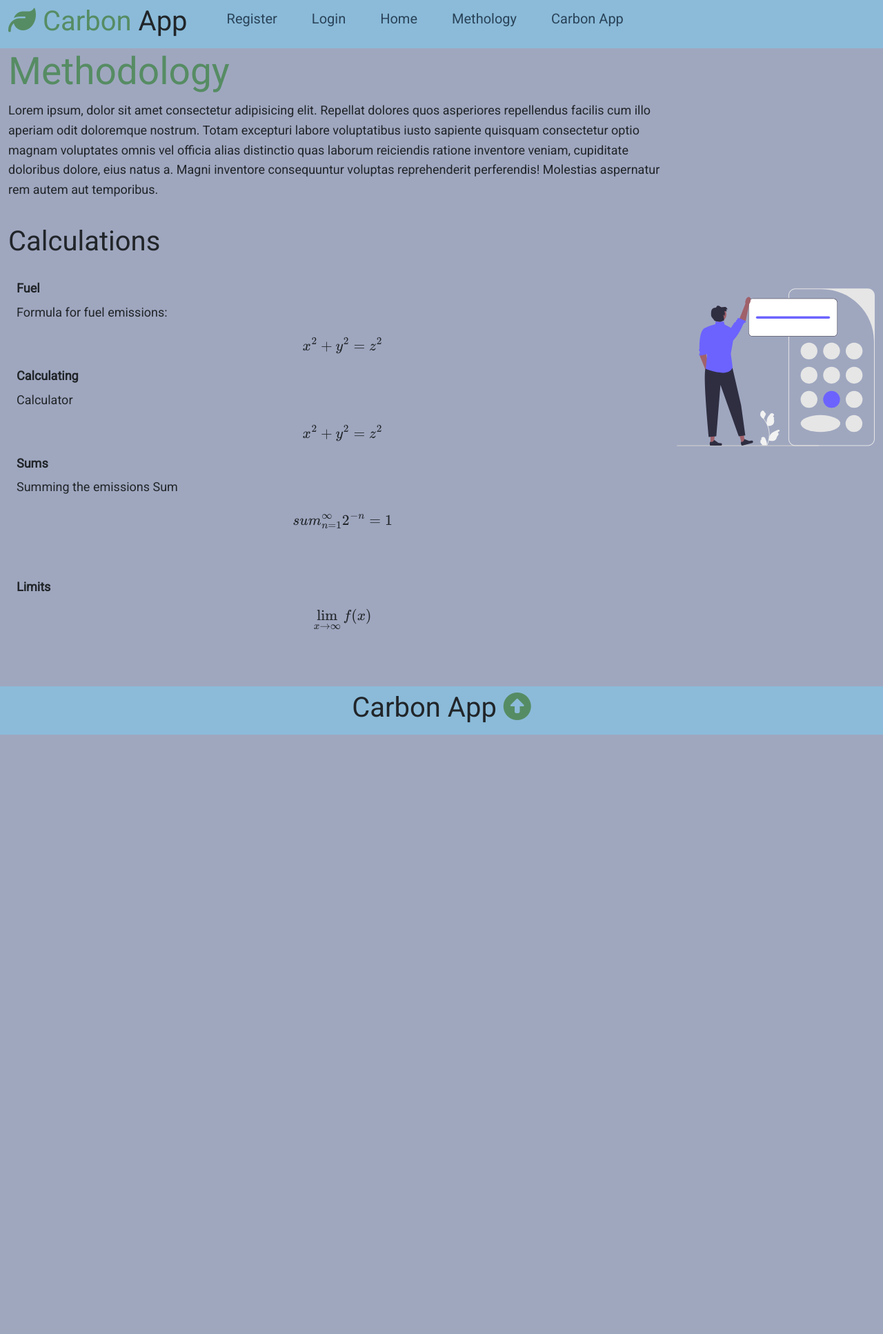
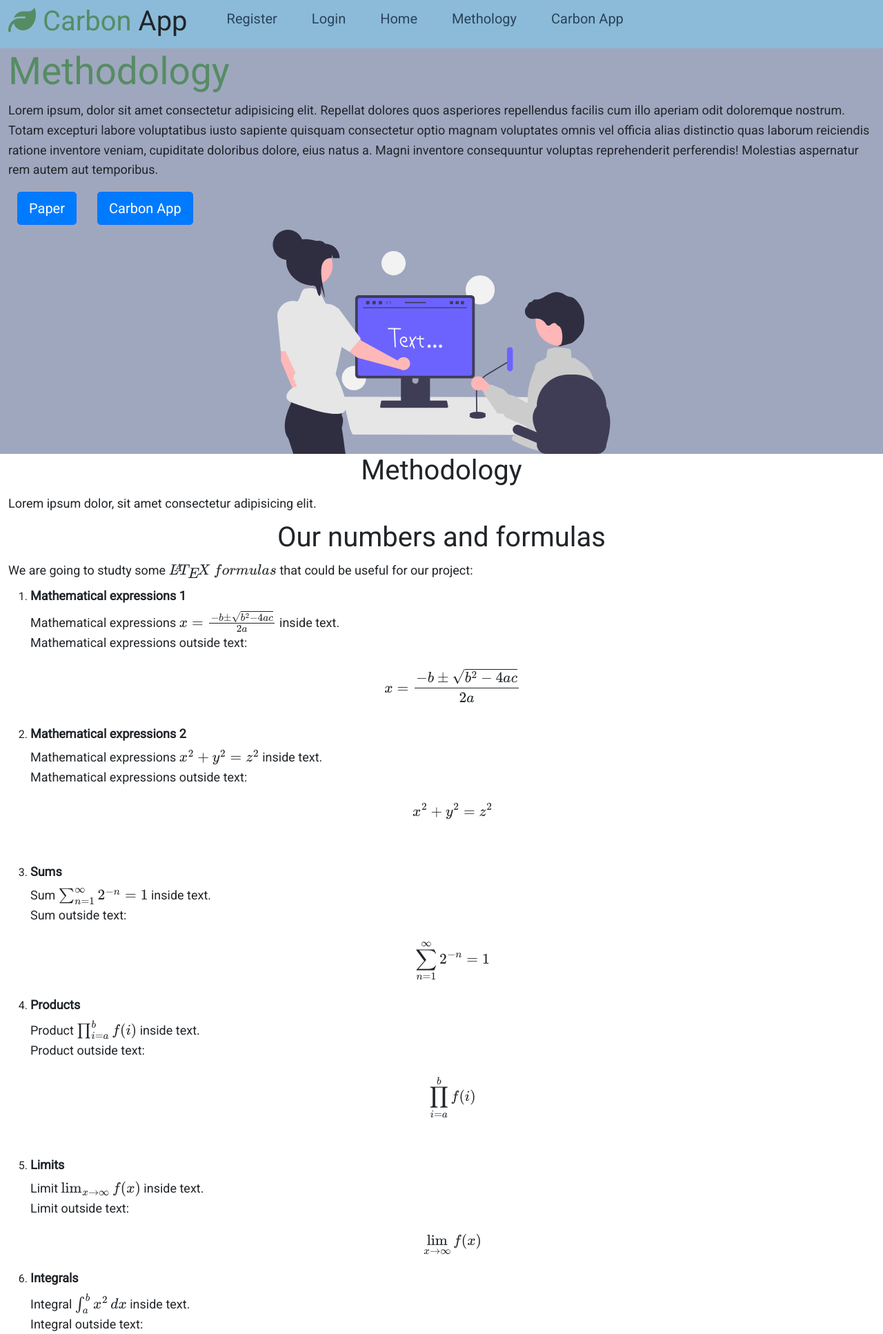
Before and after one commit to MartinAkselsen/AppMartin, a Flask app: page /methodology in a window 1280 px wide. Shown: the top 1934 px of the page at 69% size. Before the commit the page ends 1065 px from the top, so only its background shows below. Run offline with Flask 2, Linux system fonts and the light colour scheme; some libraries are stand-ins or nearby versions.

Commit message:
Update methodology.html

```diff
--- a/capp/templates/methodology.html
+++ b/capp/templates/methodology.html
@@ -5,69 +5,186 @@
 <section class="section_header_methodology">
     <div class="container">
 
-    </head>
-
-
-      <div class="header_methodology">
+      <div class="header">
         <div class="box">
-          <h1 style="font-size:55px;"><span class="text-logo">Methodology</span></h1>
+          <h1 style="font-size:55px;"><span class="text-logo"> Methodology</span></h1>
           <p style="text-align:left;">
               Lorem ipsum, dolor sit amet consectetur adipisicing elit. Repellat dolores quos asperiores repellendus facilis cum illo aperiam odit doloremque nostrum. Totam excepturi labore voluptatibus iusto sapiente quisquam consectetur optio magnam voluptates omnis vel officia alias distinctio quas laborum reiciendis ratione inventore veniam, cupiditate doloribus dolore, eius natus a. Magni inventore consequuntur voluptas reprehenderit perferendis! Molestias aspernatur rem autem aut temporibus.
           </p>
-          <br>
-          <h1>Calculations</h1>
-          <br>
-
-          <div class="container">
-            <div class="box">
-                <h4>Fuel</h4>
-                <p class="text-left">
-
-                Formula for fuel emissions:
-                \[ x^2 + y^2 = z^2 \]
-                </p>
+          <div class="container_buttons_links_header">
+            <div class="btn">
+                <a href="#" class="btn btn-primary btn-lg mr-2", style="background-color:#007bff;">Paper</a>
             </div>
-            <div class="box">
-              <h4>Calculating</h4>
-              <p class="text-left">
-                 Calculator
-                  \[x^2 + y^2 = z^2\]
-              </p>
+            <div class="btn">
+                <a href="{{url_for('carbon_app.carbon_app_home')}}" class="btn btn-primary btn-lg mr-2", style="background-color:#007bff;">Carbon App</a>
+            </div>
           </div>
-          </div>
-
-          <div class="container">
-            <div class="box">
-              <h4>Sums</h4>
-              <p class="text-left">
-                Summing the emissions
-                Sum \[sum_{n=1}^{\infty} 2^{-n} = 1 \]
-              </p>
-            </div>
-            <br>
-            <br>
-            <div class="box">
-              <h4>Limits</h4>
-              <p class="text-left">
-                \[ \lim_{x\to\infty} f(x) \]
-              </p>
-              <br>
-              <br>
-
-          </div>
-          </div>
-
         </div>
         <div class="box">
           <img
-            src="{{url_for('static', filename='icons/calculator.svg')}}"
-            width="925"
-            height="925"
+            src="{{url_for('static', filename='icons/methodology1.svg')}}"
+            width="325"
+            height="325"
             alt=""/>
         </div>
       </div>
 
     </div>
+</section>
+
+<!-- Methodology -->
+<section class="section_body_methodology">
+    <div class="container">
+
+        <div class="methodology" style="display:block;">
+            <h1 style="text-align:center;"> Methodology</h1>
+            <p>
+              Lorem ipsum dolor, sit amet consectetur adipisicing elit.
+            </p>
+        </div>
+
+        <div class="methodology" style="display:block;">
+            <h1 style="text-align:center;"> Our numbers and formulas</h1>
+            <p>
+              We are going to studty some \(\LaTeX ~ formulas\) that could be useful for our project:
+            </p>
+        </div>
+
+        <!--Enumerated list (table with two columns)-->
+        <div class="methodology">
+            <div class="box_table2" style="height:200px;">
+                <ol start="1">
+                    <li>
+                        <h4>Mathematical expressions 1</h4>
+                        <p class="text-left">
+                            Mathematical expressions \( x = {-b \pm \sqrt{b^2-4ac} \over 2a} \) inside text.
+                            <br>
+                            Mathematical expressions outside text:
+                            \[ x = {-b \pm \sqrt{b^2-4ac} \over 2a} \]
+                        </p>
+                    </li>
+                </ol>
+            </div>
+            <div class="box_table2" style="height:200px;">
+                <ol start="2">
+                    <li>
+                        <h4>Mathematical expressions 2</h4>
+                        <p class="text-left">
+                            Mathematical expressions \( x^2 + y^2 = z^2 \) inside text.
+                            <br>
+                            Mathematical expressions outside text:
+                            \[ x^2 + y^2 = z^2 \]
+                        </p>
+                    </li>
+                </ol>
+            </div>
+        </div>
+
+        <!--Enumerated list (table with two columns)-->
+        <div class="methodology">
+            <div class="box_table2" style="height:425px;">
+                <ol start="3">
+                    <li>
+                        <h4>Sums</h4>
+                        <p class="text-left">
+                            Sum \(\sum_{n=1}^{\infty} 2^{-n} = 1\) inside text.
+                            <br>
+                            Sum outside text:
+                            \[ \sum_{n=1}^{\infty} 2^{-n} = 1 \]
+                        </p>
+                    </li>
+                    <li>
+                        <h4>Products</h4>
+                        <p class="text-left">
+                            Product \(\prod_{i=a}^{b} f(i)\) inside text.
+                            <br>
+                            Product outside text:
+                            \[ \prod_{i=a}^{b} f(i) \]
+                        </p>
+                    </li>
+                </ol>
+            </div>
+            <div class="box_table2" style="height:425px;">
+                <ol start="5">
+                    <li>
+                        <h4>Limits</h4>
+                        <p class="text-left">
+                            Limit \(\lim_{x\to\infty} f(x)\) inside text.
+                            <br>
+                            Limit outside text:
+                            \[ \lim_{x\to\infty} f(x) \]
+                        </p>
+                    </li>
+                    <li>
+                        <h4>Integrals</h4>
+                        <p class="text-left">
+                            Integral \(\int_{a}^{b} x^2 \,dx\) inside text.
+                            <br>
+                            Integral outside text:
+                            \[ \int_{a}^{b} x^2 \,dx \]
+                        </p>
+                    </li>
+                </ol>
+            </div>
+        </div>
 
 
+
+        <!--Enumerated list (table with one column)-->
+        <div class="methodology">
+            <div class="box_table1">
+
+            </div>
+            <div class="box_table1">
+                <ol>
+                    <li>
+                        <h4>Buses</h4>
+                        <p class="text-left">
+                            The <strong>carbon dioxide emissions</strong> produced by buses are organized in <strong>four categories</strong>. The carbon dioxide emission produced by diesel buses is 0.10231 grammes per kilometer. The carbon dioxide emission produced by CNG buses is 0.08 grammes per kilometer. The carbon dioxide emission produced by petrol buses is 0.10231 grammes per kilometer. If the buses do not use fossil fuel, their dioxide carbon emissions are 0 grammes per kilometer.
+                            <br>
+                            To work out buses dioxide emissions, we use the next formula:
+                            \[CO^2 = {Cte + \sqrt{f(km)} \over t}.\]
+                            <br>
+                            Where:
+                            <ul style="text-align:left;">
+                                <li>
+                                    \(Cte\) is a constant, since the engine requires some fuel to initialize.
+                                </li>
+                                <li>
+                                    \(km\) are the kilometers.
+                                </li>
+                                <li>
+                                    \(f\) is a coefficient depending on the type of fuel (see paragraph above).
+                                </li>
+                                <li>
+                                    \(t\) is the temperature, since in winter the engines require less fuel.
+                                </li>
+                            </ul>
+
+                        </p>
+                    </li>
+                    <li>
+                        <h4>Cars</h4>
+                        <p class="text-left">
+                            ...
+                        </p>
+                    </li>
+                    <li>
+                        <h4>Planes</h4>
+                        <p class="text-left">
+                            ...
+                        </p>
+                    </li>
+                </ol>
+            </div>
+            <div class="box_table1">
+
+            </div>
+        </div>
+
+
+
+    </div>
+</section>
+
 {% endblock content %}
```
